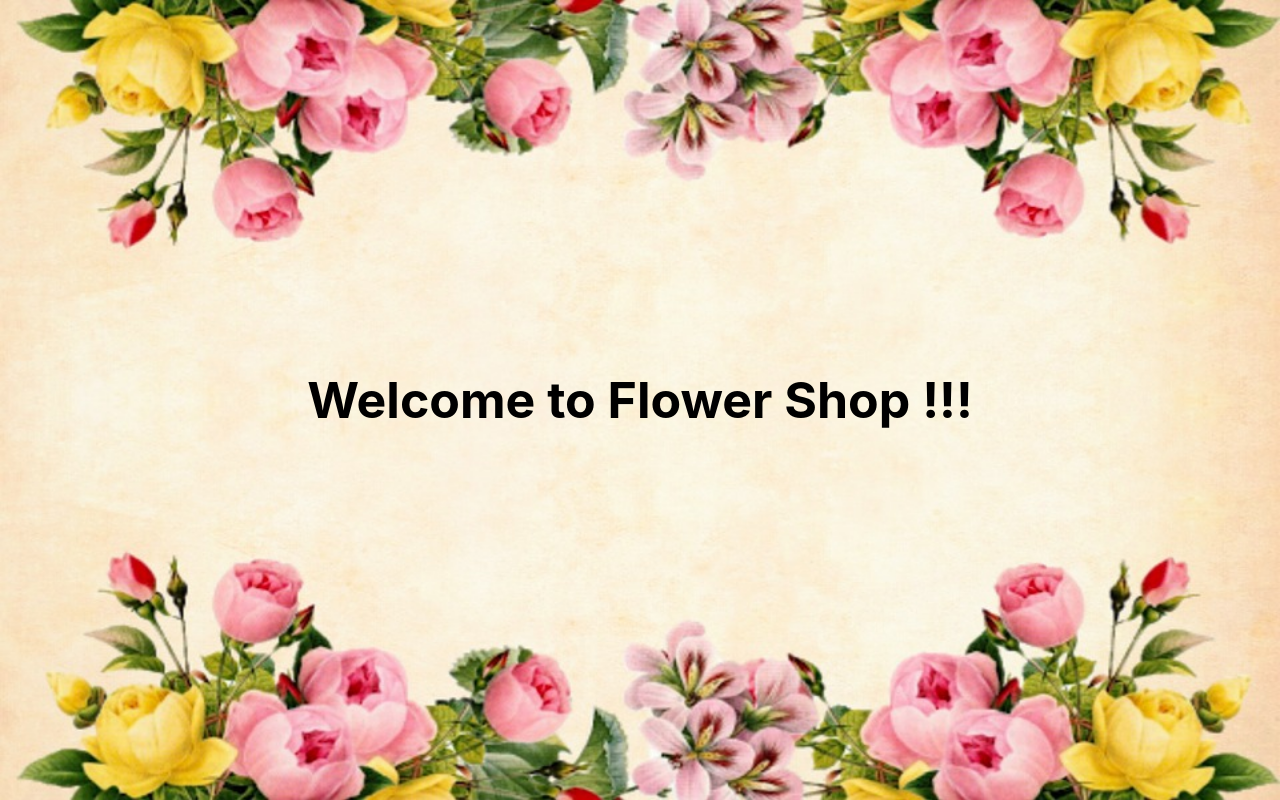
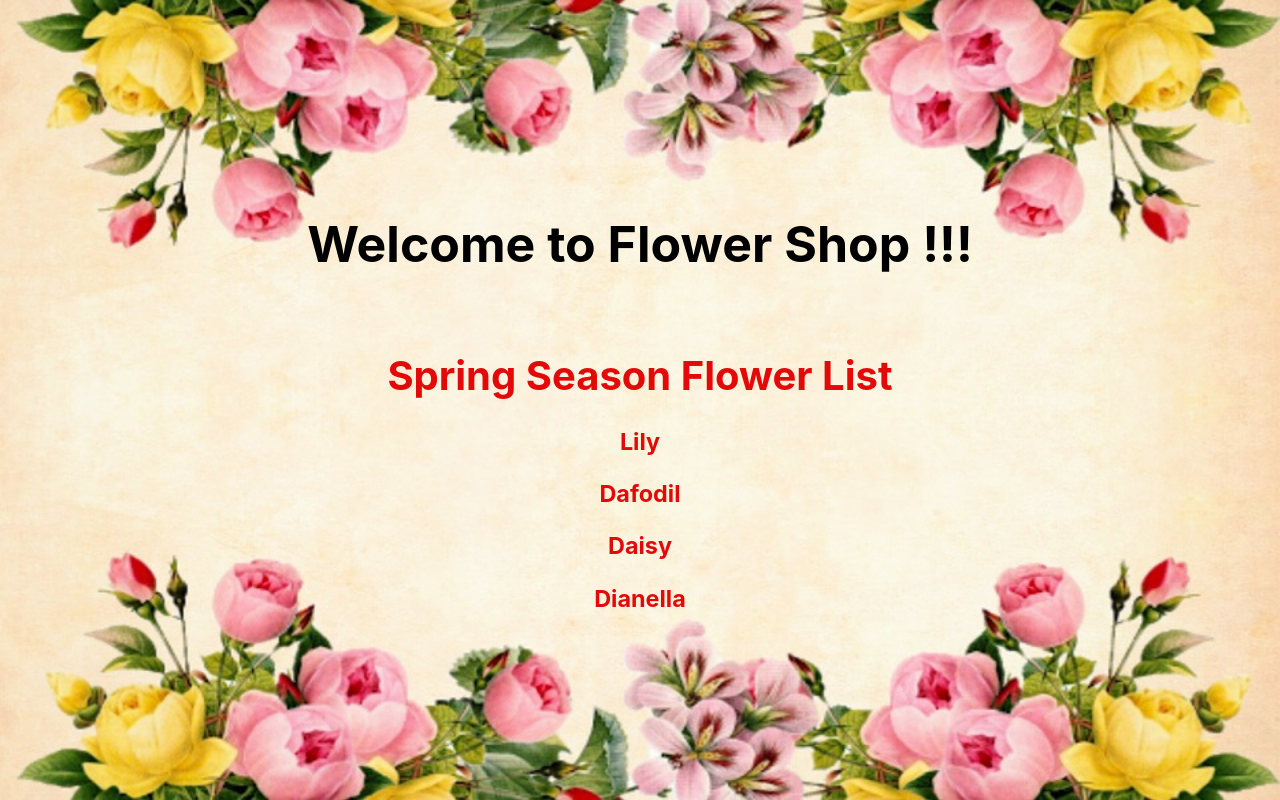
Before and after one commit to nehatiwari25021992/MyReactApp, a React (Create React App) app: page / in a window 1280 px wide. Built offline with nearby package versions, Linux system fonts and the light colour scheme.

Commit message:
create component- class and es16 functional component

```diff
--- a/src/App.css
+++ b/src/App.css
@@ -42,3 +42,10 @@
     transform: rotate(360deg);
   }
 } */
+
+
+.listCss{
+  z-index: 1000;
+  color: #e40909;
+  font-size: 20px;
+}
--- a/src/App.js
+++ b/src/App.js
@@ -1,6 +1,7 @@
 import React, { Component } from 'react';
 import logo from './logo.png';
 import './App.css';
+import List  from './flowers/list'
 
 class App extends Component {
   render() {
@@ -11,6 +12,7 @@ class App extends Component {
           <p class="relClass">
             Welcome to Flower Shop !!!
           </p>
+          <List season="Spring"/>
         </header>
       </div>
     );
--- /dev/null
+++ b/src/flowers/list.js
@@ -0,0 +1,18 @@
+import React, { Component} from 'react';
+import Name from './name'
+
+class List extends Component{
+    render(){
+            return (
+                <div className="listCss">
+                    <h1>{this.props.season} Season Flower List</h1>
+                    <Name>Lily</Name>
+                    <Name>Dafodil</Name>
+                    <Name>Daisy</Name>
+                    <Name>Dianella</Name>
+                </div>
+            );
+        }
+}
+
+export default List;
--- /dev/null
+++ b/src/flowers/name.js
@@ -0,0 +1,11 @@
+import React from 'react';
+
+const Name = (props) => {
+    if(props.children){
+        return ( <h3>{props.children}</h3>)
+    }else{
+        return (<div> -- </div>)
+    }
+}
+
+export default Name;
```
